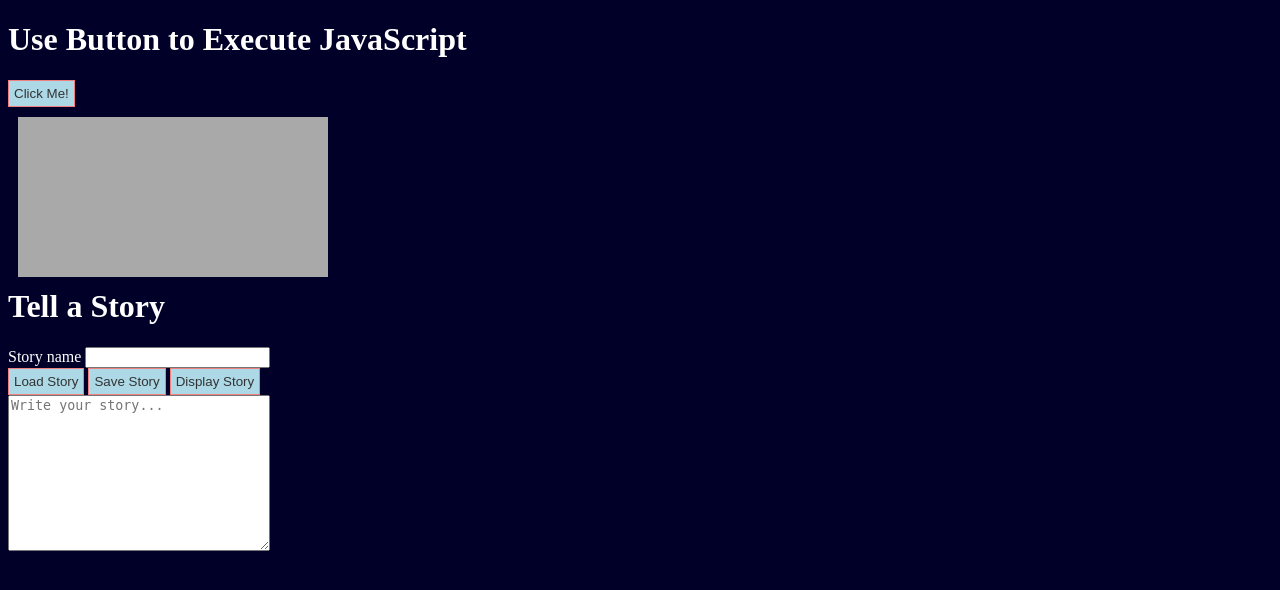
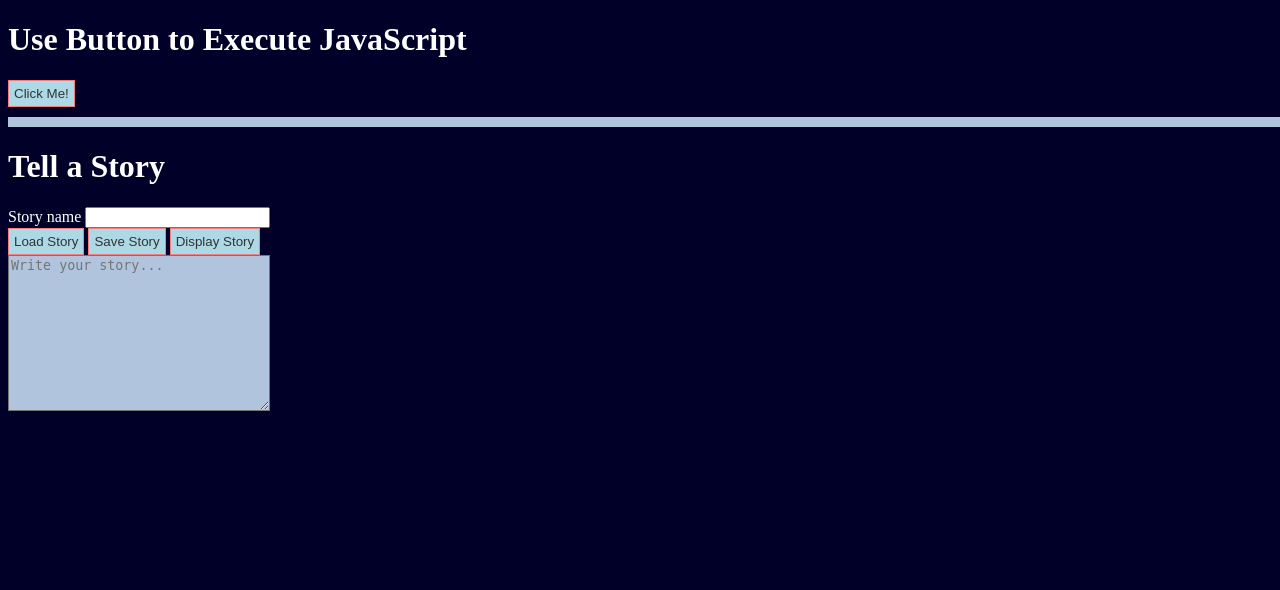
Before and after one commit to headricked/headricked.github.io, a PHP site: page /week01/week01.html in a window 1280 px wide. Shown: the top 590 px of the page. Run offline with PHP 8.4, Linux system fonts and the light colour scheme.

Commit message:
updated file

```diff
--- a/week01/week01.css
+++ b/week01/week01.css
@@ -14,12 +14,13 @@ button:hover {
     background-color: lightskyblue;
 }
 
+textarea {
+    background-color: lightsteelblue;
+}
+
 #result_display{
-    background-color: DarkGray;
-    width: 300px;
-    height: 150px;
-    position: relative;
-    top: 10px;
-    left: 10px;
+    background-color: lightsteelblue;
+    width: 100%;
     padding: 5px;
+    margin: 10px 0px;
 }
```
